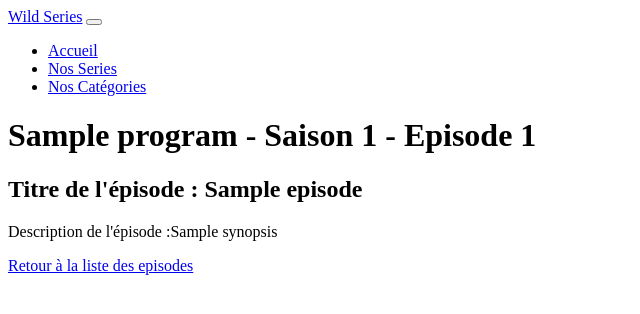
After one commit to DESCARAVAGE/03_symfony_view, a Symfony app: template templates/program/episode_show.html.twig in a window 1280 px wide. The commit adds this page. Shown: the top 314 px of the page, without its empty margins (0-640 px from the left). Run offline with Twig, Linux system fonts and the light colour scheme; the template is opened without the code that fills it: most values are stand-ins (such as "Sample title", 1, 10 or a date in 2020); some libraries are stand-ins or nearby versions.

Commit message:
affichage des mes épisodes et redirections vers la fiche détail

```diff
--- /dev/null
+++ b/templates/program/episode_show.html.twig
@@ -0,0 +1,16 @@
+{% extends 'base.html.twig' %}
+
+{% block title %}Wild Series
+{% endblock %}
+
+{% block body %}
+	<div class="m-2">
+		<h1 class="m-2 mb-4">{{ program.title }} - Saison {{ season.number }} - Episode {{ episode.number }}</h1>
+        <h2>Titre de l'épisode : {{ episode.title }}</h2>
+        <p>Description de l'épisode :{{ episode.synopsis }}</p>
+        <div>
+            <a class="col-lg-6 text-end m-5 p-0" href="{{ path('program_season_show', {'programId' : program.id, 'seasonId': season.id}) }}">Retour à la liste des episodes</a>
+        </div>
+
+
+{% endblock %}
--- a/templates/program/season_show.html.twig
+++ b/templates/program/season_show.html.twig
@@ -12,7 +12,7 @@
             <p> Listes des episodes </p>
             <ul>
                 {% for episode in episodes %}
-                    <li> {{ episode.title }} - {{ episode.number }}</li>
+                    <li><a href="{{ path('program_episode_show', {'programId': program.id, 'seasonId': season.id, 'episodeId': episode.id}) }}">  {{ episode.number }} - {{ episode.title }} </a></li>
                 {% endfor %}
             </ul>
             <a class="col-lg-6 text-end m-5 p-0" href="{{ path('program_show', {'id': program.id}) }}">Retour à la liste des saisons</a>
```
Also changed, not shown: src/Controller/ProgramController.php (+16 -3 lines).
